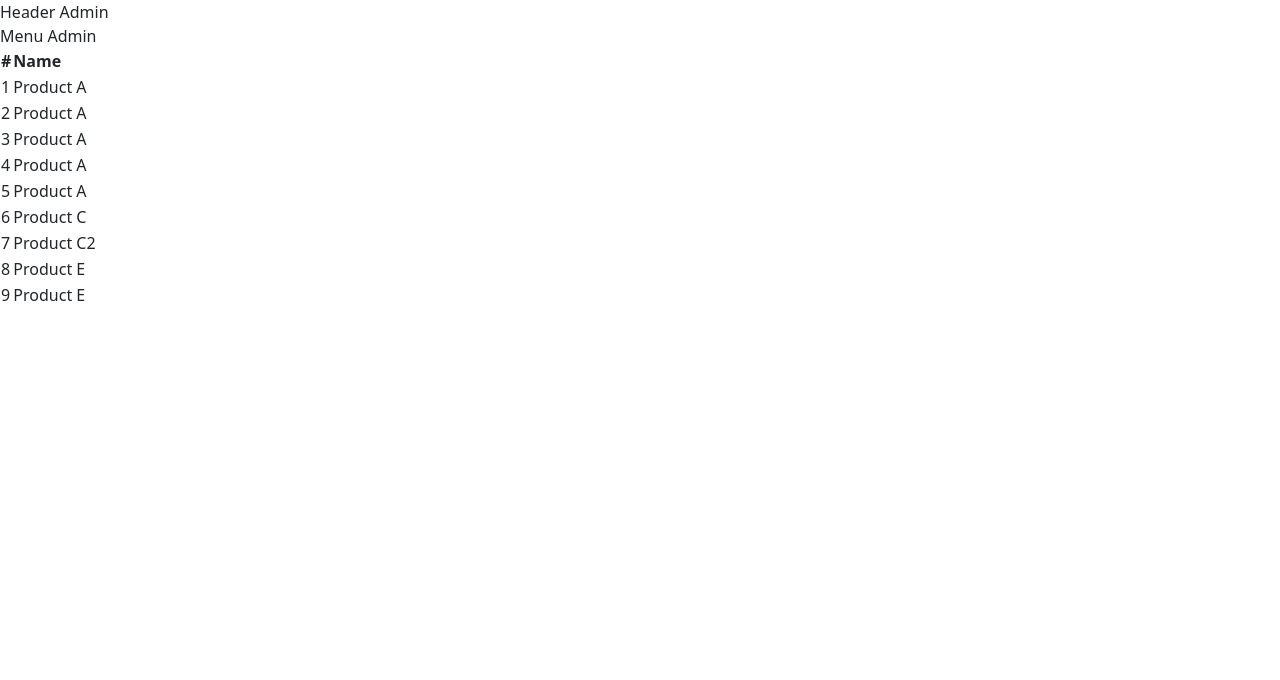
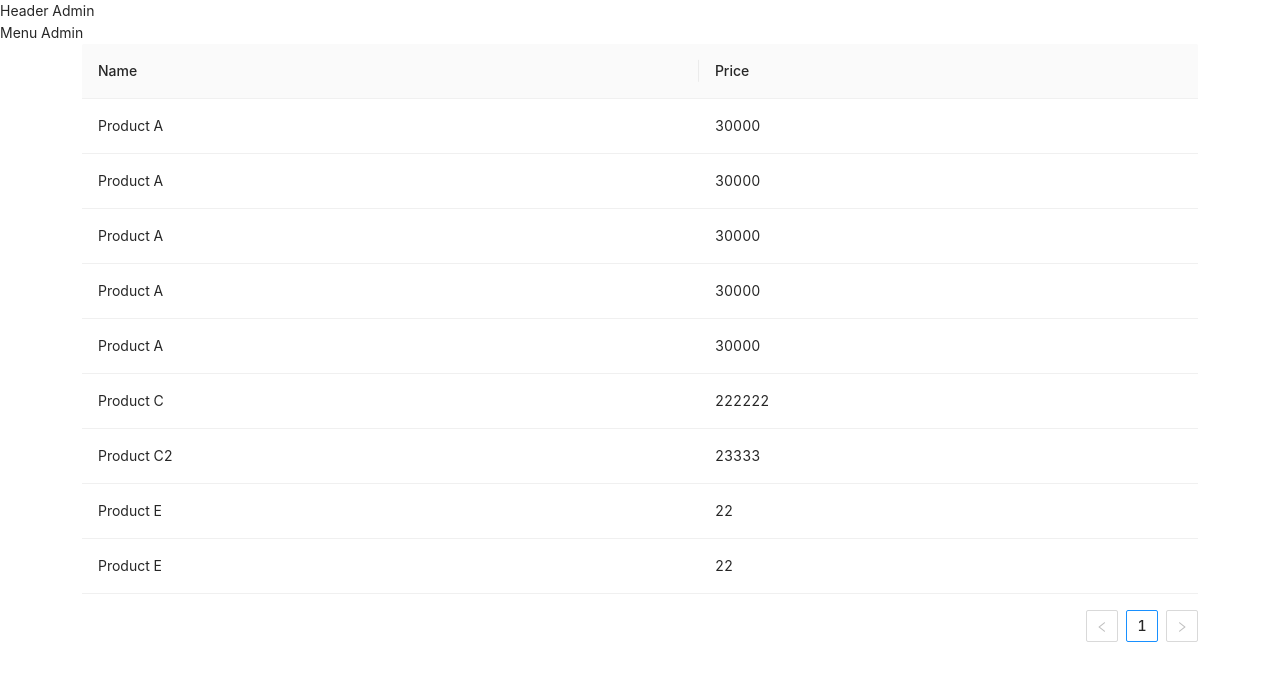
Before and after one commit to dinhdcph14290/Assignment_React-TS, a React (Vite) app: page /admin/products in a window 1280 px wide. Shown: the top 680 px of the page. Built offline with nearby package versions, Linux system fonts and the light colour scheme; data requests are answered from the project's data file.

Commit message:
feat: test antd

```diff
--- a/src/App.tsx
+++ b/src/App.tsx
@@ -14,6 +14,7 @@ import "bootstrap/dist/css/bootstrap.min.css"
 import ProductAdd from './pages/ProductAdd'
 import ProductManager from './pages/ProductManager'
 import axios from 'axios'
+import "antd/dist/antd.css";
 import { add, list, remove } from './api/product'
 
 type TProduct = {
--- a/src/pages/ProductManager.tsx
+++ b/src/pages/ProductManager.tsx
@@ -1,36 +1,40 @@
-import React from 'react'
+import React, {useState} from 'react'
 import { ProductType } from '../types/product'
+import { Table, Tag, Space } from 'antd';
 
 type ProductManagerProps = {
     data: ProductType[],
     onRemove: (id:number) => void;
 }
-
+interface DataType {
+    key: React.Key;
+    name: string;
+    price: number
+}
+const columns = [
+{
+    title: 'Name',
+    dataIndex: 'name',
+    key: 'name',
+},
+{
+    title: 'Price',
+    dataIndex: 'price',
+    key: 'price',
+},
+]
 const ProductManager = (props: ProductManagerProps) => {
+    const dataSource = props.data.map((item, index) => {
+        return {
+            key: index + 1,
+            name: item.name,
+            price: item.price
+        }
+    });
     return (
-        <div>
-        <table>
-            <thead>
-                <tr>
-                    <th>#</th>
-                    <th>Name</th>
-                    <th></th>
-                </tr>
-            </thead>
-            <tbody>
-            {props.data && props.data.map((item, index) => {
-                return <tr key={index}>
-                        <td>{index + 1}</td>
-                        <td>{item.name}</td>
-                        <td>
-                        {/* <button onClick={() => props.onRemove(item.id)}>Remove</button> */}
-                        </td>
-                    </tr>
-            })}
-
-            </tbody>
-        </table>
-    </div>
+        <div className='container'>
+            <Table columns={columns} dataSource={dataSource} />
+        </div>
     )
 }
 
```
